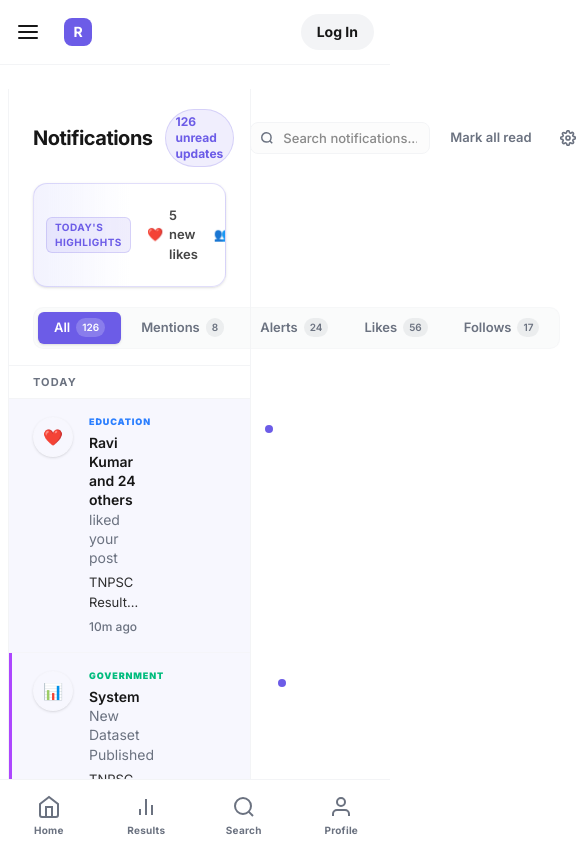
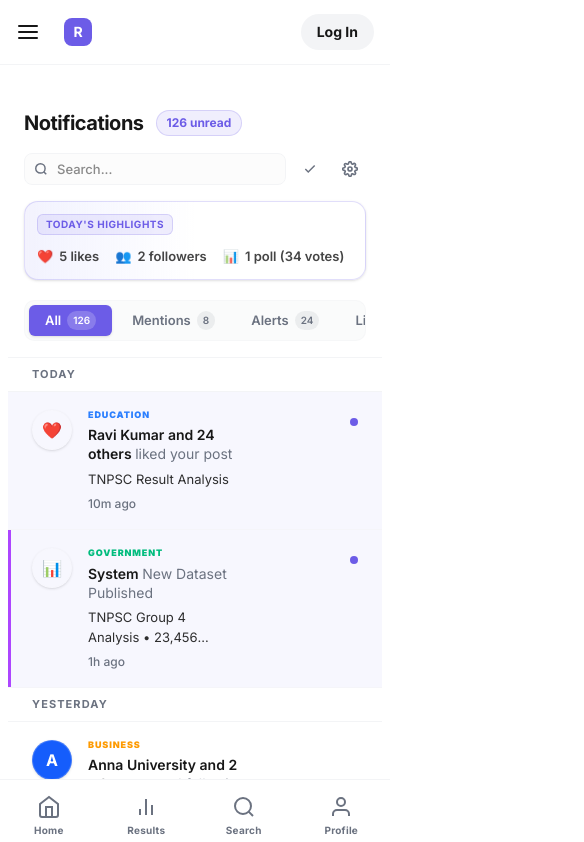
Before and after one commit to Faiz-7716/ResultPublisherwEB, a Next.js app: page /notifications in a window 390 px wide. Shown: the top 842 px of the page, 584 px wide, since content can reach past the window. Built offline with nearby package versions, Linux system fonts and the light colour scheme.

Commit message:
fix: made notifications page mobile responsive

```diff
--- a/src/app/(social)/notifications/page.tsx
+++ b/src/app/(social)/notifications/page.tsx
@@ -108,55 +108,58 @@ export default function NotificationsPage() {
   return (
     <div className="flex w-full">
 
-      {/* 65% Notification Feed */}
-      <div className="w-[65%] shrink-0 min-w-0 border-x border-muted min-h-screen bg-background pb-12">
+      {/* Main Notification Feed (100% on mobile, 65% on desktop) */}
+      <div className="w-full xl:w-[65%] shrink-0 min-w-0 border-x-0 sm:border-x border-muted min-h-screen bg-background pb-12">
 
-        {/* Header (Single Unified Row) */}
-        <div className="sticky top-[88px] lg:top-0 z-10 bg-background/85 backdrop-blur-xl border-b border-muted pt-5 px-6 pb-4">
-          <div className="flex items-center justify-between gap-4 mb-4">
+        {/* Header (Responsive Layout) */}
+        <div className="sticky top-[88px] lg:top-0 z-10 bg-background/85 backdrop-blur-xl border-b border-muted pt-5 px-4 sm:px-6 pb-4">
+          <div className="flex flex-col sm:flex-row sm:items-center justify-between gap-4 mb-4">
 
             <div className="flex items-center gap-3">
               <h1 className="text-xl font-bold tracking-tight text-foreground">Notifications</h1>
-              <span className="text-xs font-bold text-primary bg-primary/10 px-2.5 py-1 rounded-full border border-primary/20">
-                126 unread updates
+              <span className="text-xs font-bold text-primary bg-primary/10 px-2.5 py-1 rounded-full border border-primary/20 whitespace-nowrap">
+                126 unread
               </span>
             </div>
 
-            <div className="flex items-center gap-2">
-              <div className="relative">
+            <div className="flex items-center gap-2 w-full sm:w-auto">
+              <div className="relative flex-1 sm:flex-none">
                 <div className="absolute inset-y-0 left-2.5 flex items-center pointer-events-none">
                   <svg width="14" height="14" viewBox="0 0 24 24" fill="none" stroke="currentColor" strokeWidth="2.5" className="text-muted-foreground"><circle cx="11" cy="11" r="8"></circle><line x1="21" y1="21" x2="16.65" y2="16.65"></line></svg>
                 </div>
                 <input
                   type="text"
-                  placeholder="Search notifications..."
-                  className="bg-muted/30 border border-muted focus:border-primary focus:bg-background rounded-lg py-1.5 pl-8 pr-3 text-[13px] font-medium outline-none transition-all w-[180px] h-8"
+                  placeholder="Search..."
+                  className="bg-muted/30 border border-muted focus:border-primary focus:bg-background rounded-lg py-1.5 pl-8 pr-3 text-[13px] font-medium outline-none transition-all w-full sm:w-[180px] h-8"
                 />
               </div>
-              <button className="text-[13px] font-semibold text-muted-foreground hover:text-foreground hover:bg-muted px-3 py-1.5 rounded-lg transition-colors h-8 flex items-center whitespace-nowrap">
+              <button className="text-[13px] font-semibold text-muted-foreground hover:text-foreground hover:bg-muted px-3 py-1.5 rounded-lg transition-colors h-8 flex items-center whitespace-nowrap hidden sm:flex">
                 Mark all read
               </button>
-              <button className="w-8 h-8 flex items-center justify-center rounded-lg text-muted-foreground hover:text-foreground hover:bg-muted transition-colors">
+              <button className="w-8 h-8 shrink-0 flex items-center justify-center rounded-lg text-muted-foreground hover:text-foreground hover:bg-muted transition-colors sm:hidden" title="Mark all read">
+                 <svg width="14" height="14" viewBox="0 0 24 24" fill="none" stroke="currentColor" strokeWidth="2.5"><polyline points="20 6 9 17 4 12"></polyline></svg>
+              </button>
+              <button className="w-8 h-8 shrink-0 flex items-center justify-center rounded-lg text-muted-foreground hover:text-foreground hover:bg-muted transition-colors">
                 <svg width="16" height="16" viewBox="0 0 24 24" fill="none" stroke="currentColor" strokeWidth="2.5"><circle cx="12" cy="12" r="3"></circle><path d="M19.4 15a1.65 1.65 0 0 0 .33 1.82l.06.06a2 2 0 0 1 0 2.83 2 2 0 0 1-2.83 0l-.06-.06a1.65 1.65 0 0 0-1.82-.33 1.65 1.65 0 0 0-1 1.51V21a2 2 0 0 1-2 2 2 2 0 0 1-2-2v-.09A1.65 1.65 0 0 0 9 19.4a1.65 1.65 0 0 0-1.82.33l-.06.06a2 2 0 0 1-2.83 0 2 2 0 0 1 0-2.83l.06-.06a1.65 1.65 0 0 0 .33-1.82 1.65 1.65 0 0 0-1.51-1H3a2 2 0 0 1-2-2 2 2 0 0 1 2-2h.09A1.65 1.65 0 0 0 4.6 9a1.65 1.65 0 0 0-.33-1.82l-.06-.06a2 2 0 0 1 0-2.83 2 2 0 0 1 2.83 0l.06.06a1.65 1.65 0 0 0 1.82.33H9a1.65 1.65 0 0 0 1-1.51V3a2 2 0 0 1 2-2 2 2 0 0 1 2 2v.09a1.65 1.65 0 0 0 1 1.51 1.65 1.65 0 0 0 1.82-.33l.06-.06a2 2 0 0 1 2.83 0 2 2 0 0 1 0 2.83l-.06.06a1.65 1.65 0 0 0-.33 1.82V9a1.65 1.65 0 0 0 1.51 1H21a2 2 0 0 1 2 2 2 2 0 0 1-2 2h-.09a1.65 1.65 0 0 0-1.51 1z"></path></svg>
               </button>
             </div>
           </div>
 
-          {/* AI Smart Summary (Compact) */}
-          <div className="bg-gradient-to-r from-primary/[0.08] via-background to-background rounded-[14px] border border-primary/20 p-3 mb-5 shadow-sm flex items-center justify-between overflow-hidden relative">
-            <div className="flex items-center gap-4 relative z-10">
-               <span className="bg-primary/10 text-primary border border-primary/20 text-[10px] font-bold uppercase px-2 py-0.5 rounded-md tracking-wider">Today's Highlights</span>
-               <div className="flex items-center gap-4 text-[13px] font-semibold text-foreground/80">
-                  <span className="flex items-center gap-1.5"><span className="text-pink-500">❤️</span> 5 new likes</span>
-                  <span className="flex items-center gap-1.5"><span className="text-emerald-500">👥</span> 2 new followers</span>
-                  <span className="flex items-center gap-1.5"><span className="text-blue-500">📊</span> 1 poll received 34 votes</span>
+          {/* AI Smart Summary (Responsive) */}
+          <div className="bg-gradient-to-r from-primary/[0.08] via-background to-background rounded-[14px] border border-primary/20 p-3 mb-5 shadow-sm flex flex-col sm:flex-row sm:items-center justify-between gap-3 overflow-hidden relative">
+            <div className="flex flex-col sm:flex-row sm:items-center gap-3 sm:gap-4 relative z-10 w-full sm:w-auto">
+               <span className="bg-primary/10 text-primary border border-primary/20 text-[10px] font-bold uppercase px-2 py-0.5 rounded-md tracking-wider w-fit">Today's Highlights</span>
+               <div className="flex flex-wrap items-center gap-x-4 gap-y-2 text-[13px] font-semibold text-foreground/80">
+                  <span className="flex items-center gap-1.5"><span className="text-pink-500">❤️</span> 5 likes</span>
+                  <span className="flex items-center gap-1.5"><span className="text-emerald-500">👥</span> 2 followers</span>
+                  <span className="flex items-center gap-1.5"><span className="text-blue-500">📊</span> 1 poll (34 votes)</span>
                </div>
             </div>
-            <button className="text-xs font-bold text-primary hover:underline relative z-10">View details</button>
+            <button className="text-[11px] sm:text-xs font-bold text-primary hover:underline relative z-10 self-start sm:self-auto shrink-0 hidden sm:block">View details</button>
           </div>
 
           {/* Segmented Control Tabs */}
-          <div className="flex gap-1 bg-muted/40 p-1 rounded-[10px] overflow-x-auto hide-scrollbar w-fit border border-muted/50">
+          <div className="flex gap-1 bg-muted/40 p-1 rounded-[10px] overflow-x-auto hide-scrollbar w-full sm:w-fit border border-muted/50">
              {tabs.map(tab => (
                <button
                  key={tab.name}
```
